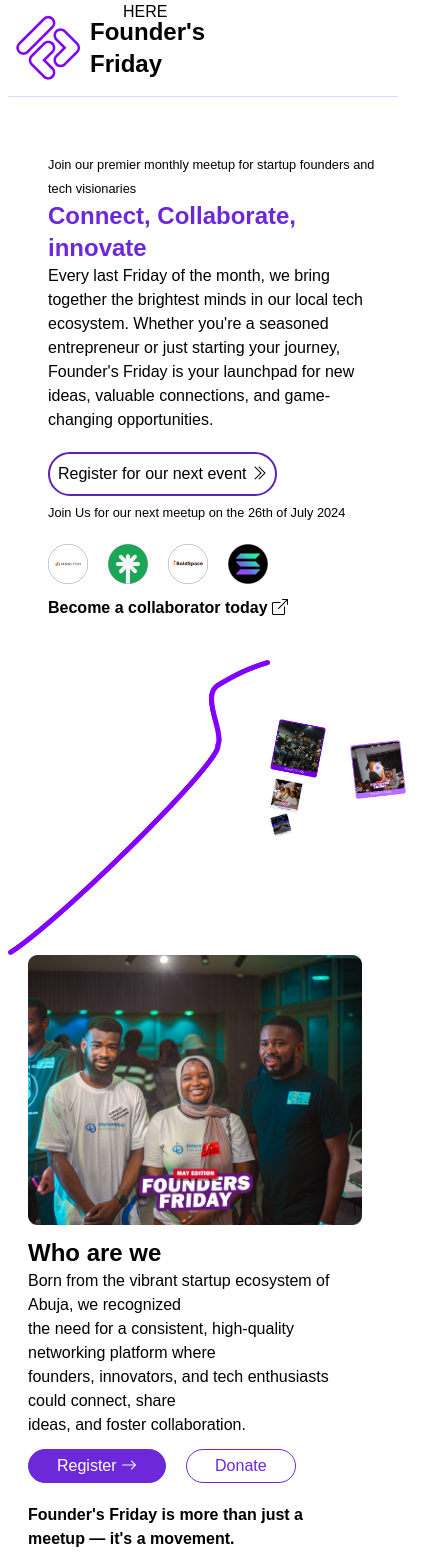
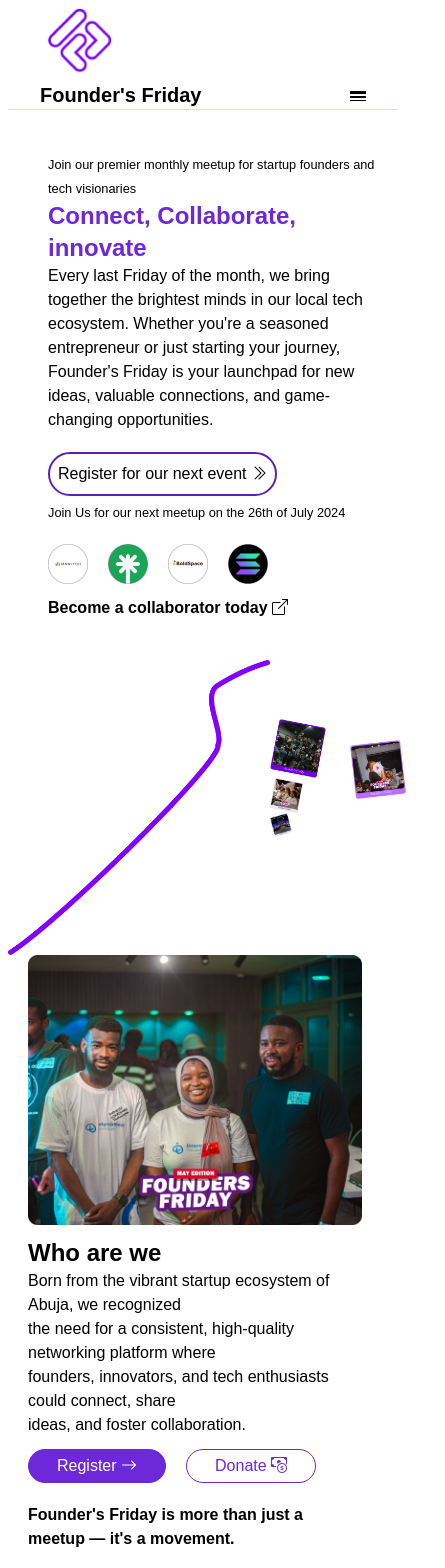
Before and after one commit to Teetwothefirst/foundersFriday, a React (Vite) app in the folder founders/: page / in a window 390 px wide. Shown: the top 1568 px of the page, 445 px wide, since content can reach past the window. Built offline with nearby package versions, Linux system fonts and the light colour scheme.

Commit message:
Changes to responsive site

```diff
--- a/founders/src/component/header.jsx
+++ b/founders/src/component/header.jsx
@@ -2,20 +2,23 @@ import logo from '../assets/logo.jpg'
 
 
 function header(){
+
+
+
     return <>
         <div>
             {/* z-10 */}
-            <header className="w-full flex justify-between md:px-5 flex justify-between border-b border-violet-200 fixed mb-5 z-20 bg-white">
+            <header className="w-full flex justify-between px-8 md:px-5 flex justify-between border-b border-violet-200 fixed mb-5 z-20 bg-white">
 
-            <div className='flex items-center'>
-                <img src={logo} alt="Founders Friday Logo" />
-                <h3 className='text-2xl font-bold'>Founder's Friday</h3>
+            <div className='md:flex items-center'>
+                <img src={logo} alt="Founders Friday Logo" className='w-1/2'/>
+                <h3 className='text-xl md:text-2xl font-bold'>Founder's Friday</h3>
             </div>
-            <div className=''>
-            <div className='visible md:invisible'>
-                HERE
+            <div className='flex justify-end self-end'>
+                <div className='visible md:hidden'>
+                    <button className=''><i class="bi bi-border-width"></i></button>
                 </div>
-            <div className='invisible md:visible flex items-center gap-20'>
+                <div className='hidden md:visible flex items-center gap-20'>
                     <div className='md:flex gap-4'>
                         <a href="#" className='text-violet-700 font-bold'>Home</a>
                         <a href="#">About Us</a>
--- a/founders/src/component/mainSection.jsx
+++ b/founders/src/component/mainSection.jsx
@@ -76,7 +76,7 @@ function mainSection(){
                     founders, innovators, and tech enthusiasts could connect, share <br /> ideas, and foster collaboration.</p>
                     <div className='mt-3 flex gap-5'>
                         <button className='border bg-violet-700 border-violet-700 text-white px-7 py-1 rounded-full'>Register <i className="bi bi-arrow-right"></i></button>
-                        <button className='border border-violet-700 bg-white text-violet-700 px-7 py-1 rounded-full'>Donate</button>
+                        <button className='border border-violet-700 bg-white text-violet-700 px-7 py-1 rounded-full'>Donate <i class="bi bi-cash-coin"></i></button>
                     </div>
                     <div className='mt-5'>
                         <strong>Founder's Friday is more than just a meetup — it's a movement.</strong>
@@ -94,7 +94,7 @@ function mainSection(){
                 <div className='px-5'>
                     <div className='flex flex-col md:flex justify-between my-4'>
                         {/* (i)dot, h3 ,p i */}
-                        <i className="bi bi-circle-fill"></i>
+                        <i className="bi bi-circle-fill text-violet-700"></i>
                         <h4 className='text-xl font-bold'>{offerData}</h4>
                         <p>Our cornerstone event, held on the last Friday of every month,
                             featuring keynote speakers,<br /> panel discussions, and ample networking opportunities.</p>
@@ -216,19 +216,19 @@ function mainSection(){
             <div className='relative'>
                 <img src={bgImg} alt="" width={`100%`}/>
                 <div className='absolute top-0 md:top-24 text-white'>
-                    <div className='px-5 md: flex justify-between gap-5'>
-                        <div>
-                            <h3 className='text-2xl font-bold'>Founders Friday is coming to</h3>
-                            <h1 className='text-violet-700'>Kaduna</h1>
-                            <p>Lorem ipsum dolor sit amet, consectetur adipiscing elit. Duis ac <br /> rutrum felis.
+                    <div className='w-full px-5 md: flex justify-between gap-5'>
+                        <div className='w-full'>
+                            <h3 className='text-lg md:text-2xl font-bold'>Founders Friday is coming to</h3>
+                            <h1 className='text-xl md:text-4xl text-violet-700'>Kaduna</h1>
+                            <p className='hidden md:visible'>Lorem ipsum dolor sit amet, consectetur adipiscing elit. Duis ac <br /> rutrum felis.
                                 Nulla nibh lorem, facilisis vel est at, vehicula dignissim <br /> lacus. Cras sagittis imperdiet dolor,
                                 eget accumsan leo suscipit id. <br />Maecenas ut ante quis quam lobortis consequat eu id turpis.
                                 Pellentesque habitant morbi tristique senectus et <br />netus et malesuada fames ac turpis egestas
                             </p>
-                            <button className='border border-violet-700 text-white px-7 py-1 rounded-full'>Register <i className="bi bi-arrow-right"></i></button>
+                            <button className='border border-violet-700 text-white rounded-full p-1 md:px-7 py-1 '>Register <i className="bi bi-arrow-right"></i></button>
                         </div>
                         <div>
-                            <img src={logo} alt="" />
+                            <img src={logo} alt="" className='md:w-full'/>
                         </div>
                     </div>
                 </div>
@@ -247,16 +247,16 @@ function mainSection(){
             <div className='relative'>
                 <img src={lineJustAboveTestimonial} alt="" width={`100%`}/>
                 {/* Start */}
-                <img src={profile} alt="" width={`10%`} className='md:absolute top-20 border rounded-full '/>
-                <img src={profile} alt="" width={`10%`} className='md:absolute bottom-32 left-48 border rounded-full '/>
+                <img src={profile} alt="" width={`10%`} className='absolute top-5 md:absolute top-20 border rounded-full '/>
+                <img src={profile} alt="" width={`10%`} className='absolute left-10 top-0 md:absolute bottom-32 left-48 border rounded-full '/>
                 {/* Middle */}
-                <img src={profile} alt="" width={`10%`} className='md:absolute bottom-8 left-2/4 border rounded-full '/>
-                <img src={profile} alt="" width={`10%`} className='md:absolute bottom-20 left-96 border rounded-full '/>
-                <img src={profile} alt="" width={`10%`} className='md:absolute bottom-20 right-72 border rounded-full '/>
+                <img src={profile} alt="" width={`10%`} className='absolute left-20 top-0 md:absolute bottom-8 left-2/4 border rounded-full '/>
+                <img src={profile} alt="" width={`10%`} className='absolute bottom-2 left-28 md:absolute bottom-20 left-96 border rounded-full '/>
+                <img src={profile} alt="" width={`10%`} className='absolute bottom-2 left-40 md:absolute bottom-20 right-72 border rounded-full '/>
                 {/* End */}
-                <img src={profile} alt="" width={`10%`} className='md:absolute top-20 right-0 border rounded-full '/>
-                <img src={profile} alt="" width={`10%`} className='md:absolute bottom-32 right-32 border rounded-full '/>
-                <img src={profile} alt="" width={`10%`} className='md:absolute top-20 border rounded-full '/>
+                <img src={profile} alt="" width={`10%`} className='hidden md:absolute top-20 right-0 border rounded-full '/>
+                <img src={profile} alt="" width={`10%`} className='absolute right-10 top-0 md:absolute bottom-32 right-32 border rounded-full '/>
+                <img src={profile} alt="" width={`10%`} className='hidden md:absolute top-20 border rounded-full '/>
 
 
             </div>
```
Lines whose indentation alone changed are shown as unchanged.
